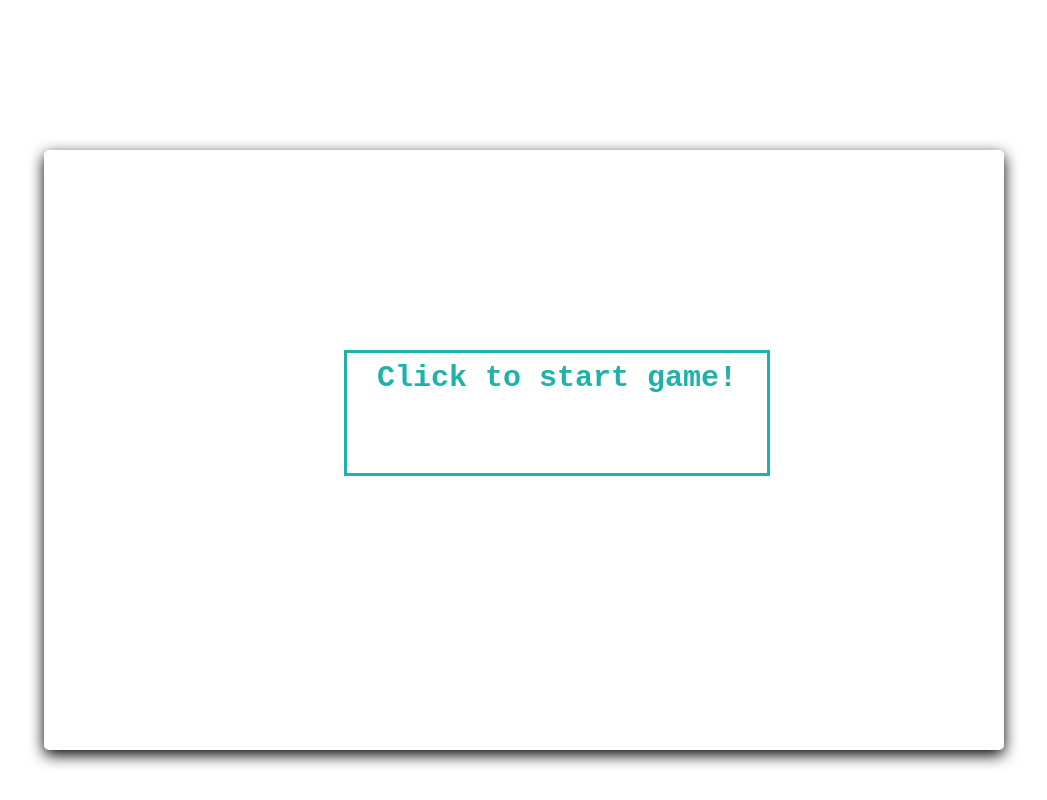
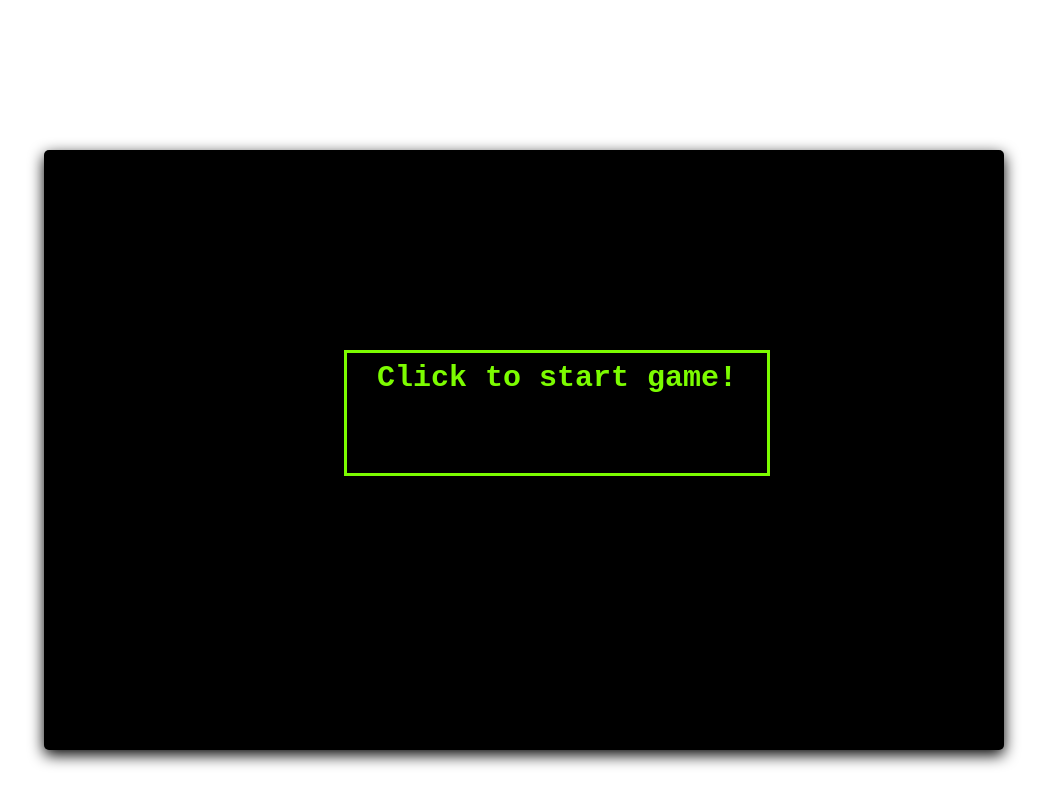
Before and after one commit to Jimbomoso/TriviaGame, a plain HTML site: page index.html in a window 1280 px wide. In both pictures the pointer is over the element 672 px from the left and 412 px from the top of the page. Shown: the whole page, without its empty margins (116-1163 px from the left). Drawn offline with nearby package versions, Linux system fonts and the light colour scheme.

Commit message:
updated start colors

```diff
--- a/assets/css/styles.css
+++ b/assets/css/styles.css
@@ -6,7 +6,7 @@ body{
 #container{
     margin : 20px auto;
     margin-top: 150px;
-    background-color: white;
+    background-color: black;
     height: 600px;
     width : 960px;
     border-radius: 5px;
@@ -30,8 +30,8 @@ body{
     padding: 10px;
 }
 #start:hover{
-    border: 3px solid lightseagreen;
-    color : lightseagreen;
+    border: 3px solid lawngreen;
+    color : lawngreen;
 }
 
 #question{
```
